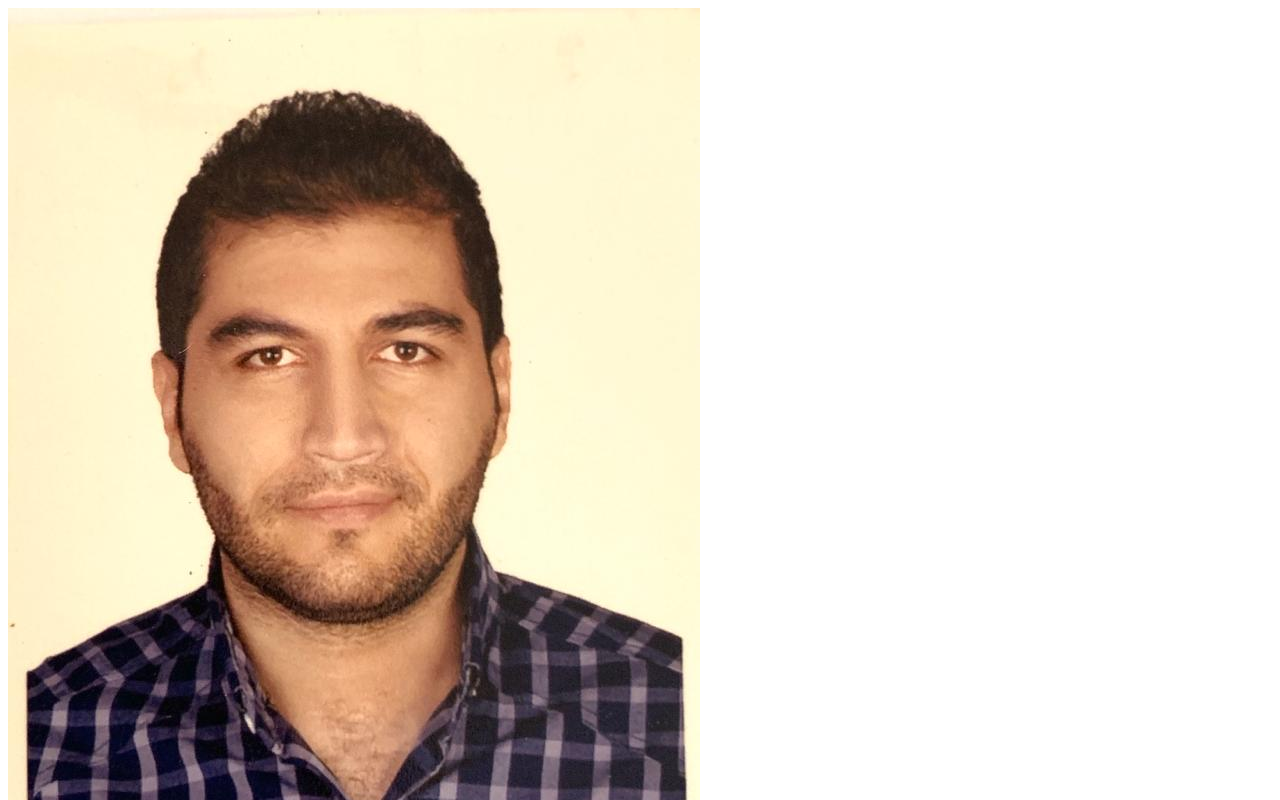
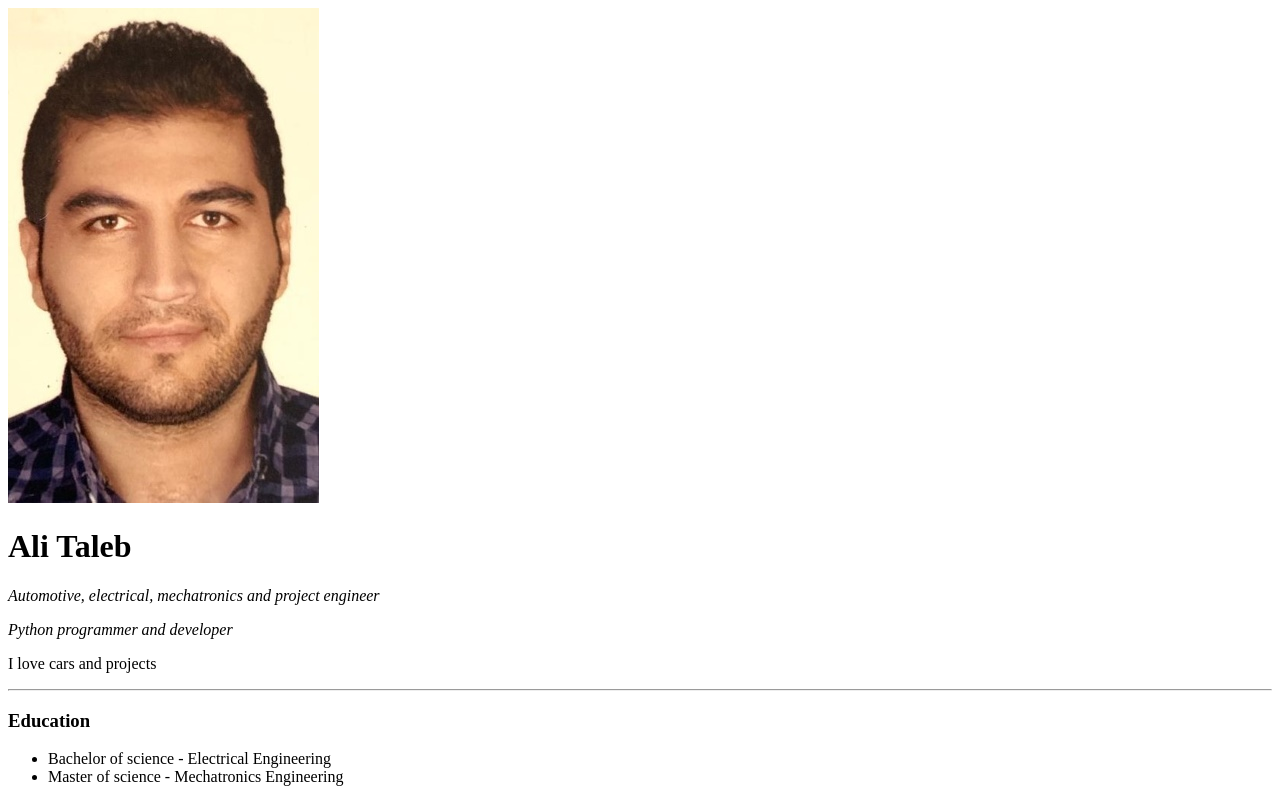
Before and after one commit to at3883/cv, a plain HTML site: page index.html in a window 1280 px wide. Shown: the top 800 px of the page. Drawn offline with Linux system fonts and the light colour scheme.

Commit message:
Update index.html

```diff
--- a/index.html
+++ b/index.html
@@ -5,7 +5,7 @@
         <title>Ali Taleb Personal CV site</title>
     </head>
     <body>
-    <img src="https://github.com/at3883/cv/blob/main/personal%20photo.jpg" alt="personal photo">
+    <img src="https://github.com/at3883/cv/blob/main/small%20personal%20photo.jpg" alt="personal photo">
         <h1>Ali Taleb</h1>
         <p><em>Automotive, electrical, mechatronics and project engineer</em></p>
         <p><em>Python programmer and developer</em></p>
```
